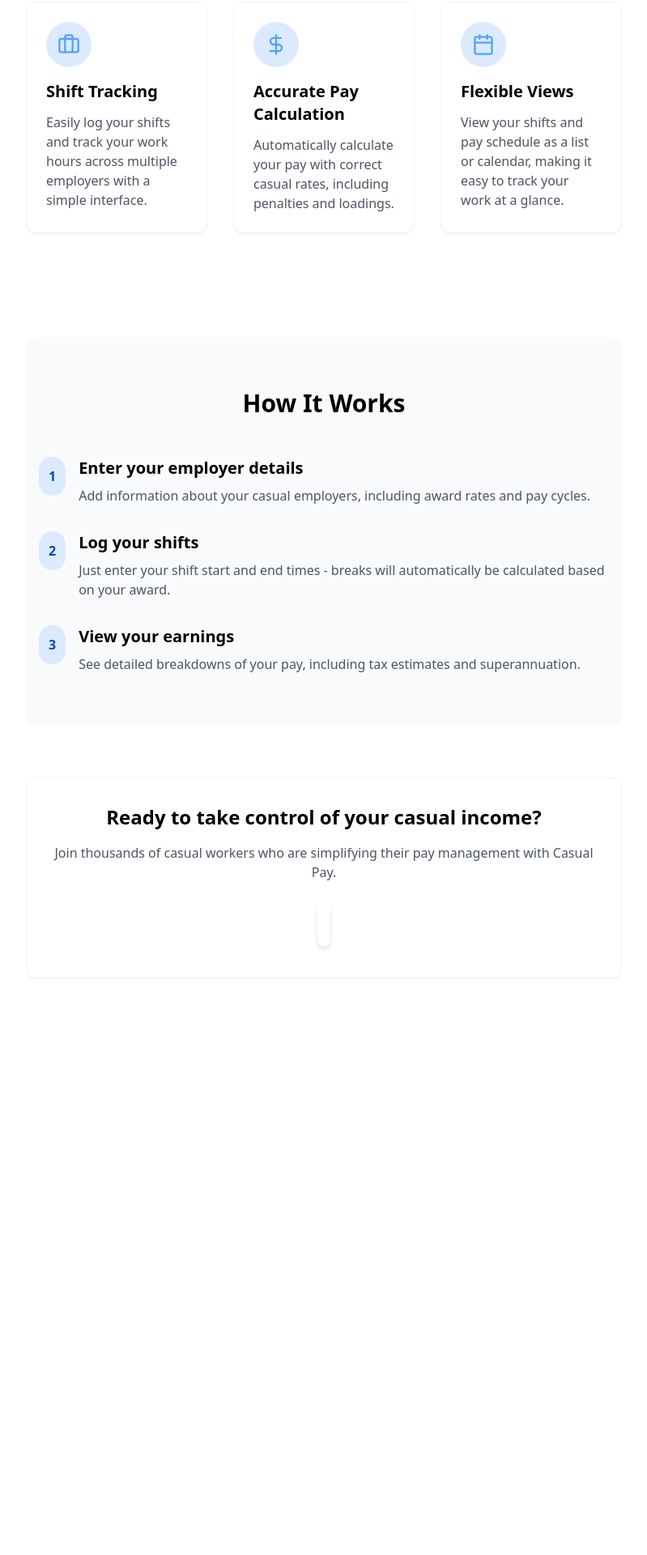
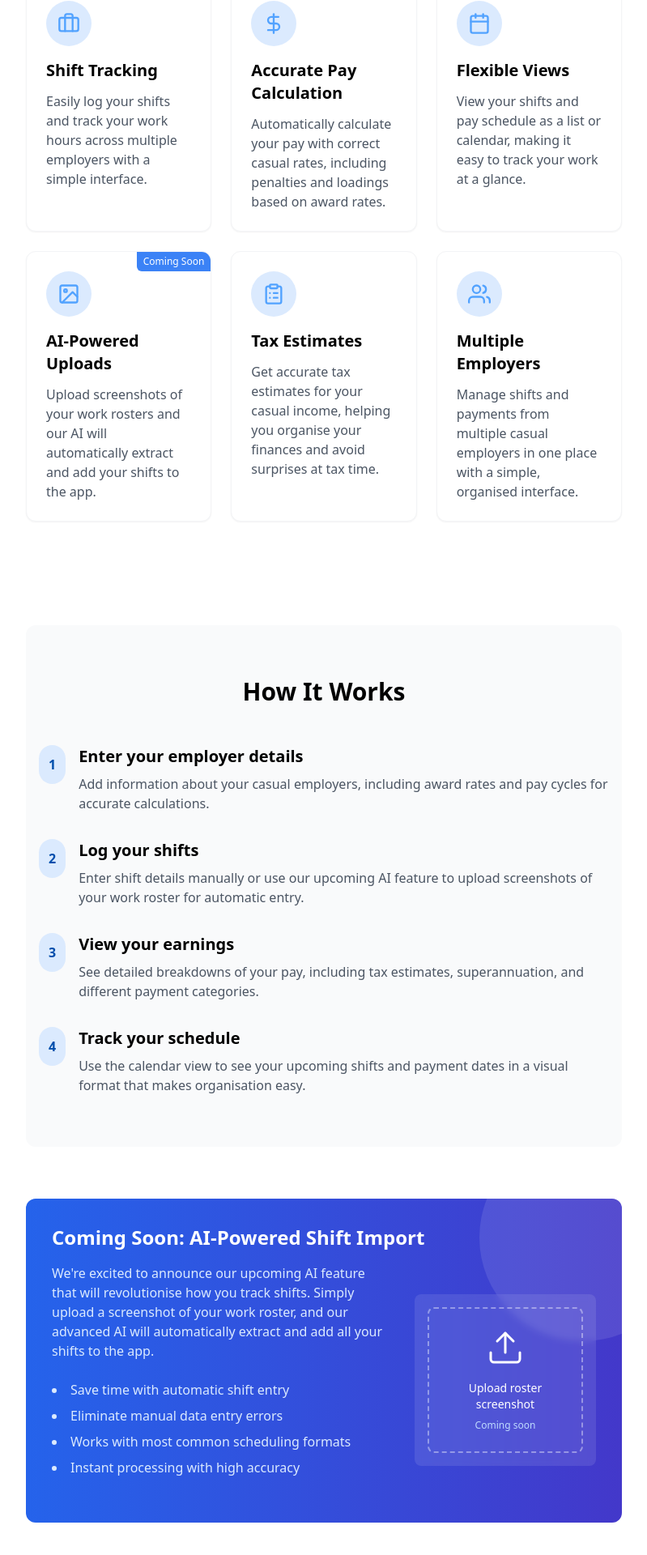
Before and after one commit to kurtheiz/cashflow, a React (Vite) app in the folder website/: page /#/ in a window 1280 px wide. Shown: the part 796-2716 px from the top of the page at 81% size, without its empty margins (240-1039 px from the left). Before the commit the page ends 2084 px from the top, so only its background shows below. Built offline with nearby package versions, Linux system fonts and the light colour scheme; no server answers.

Commit message:
Add initial website pages and components for schedule management

```diff
--- a/website/src/App.tsx
+++ b/website/src/App.tsx
@@ -6,7 +6,7 @@ import Schedule from './pages/Schedule';
 import Employers from './pages/Employers';
 import Me from './pages/Me';
 import { useEffect } from 'react';
-import CasualPayLogo from './components/CasualPayLogo';
+// Logo import removed
 import BottomToolbar from './components/BottomToolbar';
 import { AuthProvider, useAuth } from './context/AuthContext';
 import { GoogleOAuthProvider } from '@react-oauth/google';
@@ -33,8 +33,8 @@ function AppContent() {
       <header className="system-blue-bg shadow-sm">
         <div className="container mx-auto max-w-screen-md px-4 py-3 flex justify-between items-center system-blue-text">
           <div className="flex items-center">
-            <a href="#/" className="cursor-pointer hover:opacity-80 transition-opacity">
-              <CasualPayLogo size="medium" />
+            <a href="#/" className="cursor-pointer hover:opacity-80 transition-opacity text-white font-bold text-xl">
+              CasualPay
             </a>
           </div>
 
--- a/website/src/pages/Home.tsx
+++ b/website/src/pages/Home.tsx
@@ -1,5 +1,5 @@
 import { CalendarIcon, DollarSignIcon, BriefcaseIcon } from 'lucide-react';
-import CasualPayLogo from '../components/CasualPayLogo';
+// Logo import removed
 import GoogleLoginButton from '../components/GoogleLoginButton';
 import { useAuth } from '../context/AuthContext';
 import { useRef } from 'react';
@@ -15,11 +15,11 @@ const Home = () => {
         <div className="relative bg-gradient-to-r from-[var(--primary-blue)] to-[var(--system-blue)] text-white py-20 px-4 rounded-2xl overflow-hidden mb-16">
           <div className="max-w-4xl mx-auto relative z-10">
             <div className="flex justify-center mb-6">
-              <CasualPayLogo size="large" />
+              <h2 className="text-3xl font-bold">CasualPay</h2>
             </div>
             <h1 className="text-4xl md:text-5xl font-bold mb-6 text-center">Simplify Your Casual Work Payments</h1>
             <p className="text-xl md:text-2xl text-indigo-100 max-w-3xl mx-auto text-center mb-8">
-              Track shifts, calculate pay rates, and manage your casual income with ease
+              Track shifts, calculate pay rates, and organise your casual income with ease
             </p>
             <div className="flex flex-col sm:flex-row justify-center gap-4">
               {!isLoggedIn ? (
@@ -47,7 +47,7 @@ const Home = () => {
         {/* Features section */}
         <div ref={featuresRef} className="py-16">
           <h2 className="text-3xl font-bold text-center mb-12">Why Choose Casual Pay?</h2>
-          <div className="grid grid-cols-1 md:grid-cols-3 gap-8 mb-16">
+          <div className="grid grid-cols-1 md:grid-cols-3 gap-6 mb-16">
             {/* Feature 1 */}
             <div className="bg-white rounded-xl p-6 shadow-sm border border-gray-100">
               <div className="bg-blue-100 p-3 rounded-full w-14 h-14 flex items-center justify-center mb-4">
@@ -66,7 +66,7 @@ const Home = () => {
               </div>
               <h3 className="text-xl font-semibold mb-3">Accurate Pay Calculation</h3>
               <p className="text-gray-600">
-                Automatically calculate your pay with correct casual rates, including penalties and loadings.
+                Automatically calculate your pay with correct casual rates, including penalties and loadings based on award rates.
               </p>
             </div>
 
@@ -78,6 +78,56 @@ const Home = () => {
               <h3 className="text-xl font-semibold mb-3">Flexible Views</h3>
               <p className="text-gray-600">
                 View your shifts and pay schedule as a list or calendar, making it easy to track your work at a glance.
+              </p>
+            </div>
+
+            {/* Feature 4 - AI Screenshot Upload */}
+            <div className="bg-white rounded-xl p-6 shadow-sm border border-gray-100 relative overflow-hidden">
+              <div className="absolute top-0 right-0 bg-blue-500 text-white text-xs px-2 py-1 rounded-bl-md">Coming Soon</div>
+              <div className="bg-blue-100 p-3 rounded-full w-14 h-14 flex items-center justify-center mb-4">
+                <svg xmlns="http://www.w3.org/2000/svg" className="h-7 w-7 text-[var(--primary-blue)]" viewBox="0 0 24 24" fill="none" stroke="currentColor" strokeWidth="2" strokeLinecap="round" strokeLinejoin="round">
+                  <rect x="3" y="3" width="18" height="18" rx="2" ry="2"/>
+                  <circle cx="8.5" cy="8.5" r="1.5"/>
+                  <polyline points="21 15 16 10 5 21"/>
+                </svg>
+              </div>
+              <h3 className="text-xl font-semibold mb-3">AI-Powered Uploads</h3>
+              <p className="text-gray-600">
+                Upload screenshots of your work rosters and our AI will automatically extract and add your shifts to the app.
+              </p>
+            </div>
+
+            {/* Feature 5 - Tax Estimates */}
+            <div className="bg-white rounded-xl p-6 shadow-sm border border-gray-100">
+              <div className="bg-blue-100 p-3 rounded-full w-14 h-14 flex items-center justify-center mb-4">
+                <svg xmlns="http://www.w3.org/2000/svg" className="h-7 w-7 text-[var(--primary-blue)]" viewBox="0 0 24 24" fill="none" stroke="currentColor" strokeWidth="2" strokeLinecap="round" strokeLinejoin="round">
+                  <path d="M16 4h2a2 2 0 0 1 2 2v14a2 2 0 0 1-2 2H6a2 2 0 0 1-2-2V6a2 2 0 0 1 2-2h2"/>
+                  <rect x="8" y="2" width="8" height="4" rx="1" ry="1"/>
+                  <path d="M12 11h4"/>
+                  <path d="M12 16h4"/>
+                  <path d="M8 11h.01"/>
+                  <path d="M8 16h.01"/>
+                </svg>
+              </div>
+              <h3 className="text-xl font-semibold mb-3">Tax Estimates</h3>
+              <p className="text-gray-600">
+                Get accurate tax estimates for your casual income, helping you organise your finances and avoid surprises at tax time.
+              </p>
+            </div>
+
+            {/* Feature 6 - Multiple Employers */}
+            <div className="bg-white rounded-xl p-6 shadow-sm border border-gray-100">
+              <div className="bg-blue-100 p-3 rounded-full w-14 h-14 flex items-center justify-center mb-4">
+                <svg xmlns="http://www.w3.org/2000/svg" className="h-7 w-7 text-[var(--primary-blue)]" viewBox="0 0 24 24" fill="none" stroke="currentColor" strokeWidth="2" strokeLinecap="round" strokeLinejoin="round">
+                  <path d="M17 21v-2a4 4 0 0 0-4-4H5a4 4 0 0 0-4 4v2"/>
+                  <circle cx="9" cy="7" r="4"/>
+                  <path d="M23 21v-2a4 4 0 0 0-3-3.87"/>
+                  <path d="M16 3.13a4 4 0 0 1 0 7.75"/>
+                </svg>
+              </div>
+              <h3 className="text-xl font-semibold mb-3">Multiple Employers</h3>
+              <p className="text-gray-600">
+                Manage shifts and payments from multiple casual employers in one place with a simple, organised interface.
               </p>
             </div>
           </div>
@@ -95,7 +145,7 @@ const Home = () => {
                 </div>
                 <div>
                   <h3 className="text-xl font-semibold mb-2">Enter your employer details</h3>
-                  <p className="text-gray-600">Add information about your casual employers, including award rates and pay cycles.</p>
+                  <p className="text-gray-600">Add information about your casual employers, including award rates and pay cycles for accurate calculations.</p>
                 </div>
               </div>
 
@@ -106,7 +156,7 @@ const Home = () => {
                 </div>
                 <div>
                   <h3 className="text-xl font-semibold mb-2">Log your shifts</h3>
-                  <p className="text-gray-600">Just enter your shift start and end times - breaks will automatically be calculated based on your award.</p>
+                  <p className="text-gray-600">Enter shift details manually or use our upcoming AI feature to upload screenshots of your work roster for automatic entry.</p>
                 </div>
               </div>
 
@@ -117,7 +167,50 @@ const Home = () => {
                 </div>
                 <div>
                   <h3 className="text-xl font-semibold mb-2">View your earnings</h3>
-                  <p className="text-gray-600">See detailed breakdowns of your pay, including tax estimates and superannuation.</p>
+                  <p className="text-gray-600">See detailed breakdowns of your pay, including tax estimates, superannuation, and different payment categories.</p>
+                </div>
+              </div>
+
+              {/* Step 4 */}
+              <div className="flex items-start gap-4">
+                <div className="bg-blue-100 rounded-full p-3 text-[var(--system-blue)] font-bold">
+                  4
+                </div>
+                <div>
+                  <h3 className="text-xl font-semibold mb-2">Track your schedule</h3>
+                  <p className="text-gray-600">Use the calendar view to see your upcoming shifts and payment dates in a visual format that makes organisation easy.</p>
+                </div>
+              </div>
+            </div>
+          </div>
+        </div>
+
+        {/* AI Feature Highlight */}
+        <div className="bg-gradient-to-r from-blue-600 to-indigo-700 rounded-xl p-8 text-white mb-16 relative overflow-hidden">
+          <div className="absolute top-0 right-0 w-64 h-64 bg-white rounded-full opacity-10 transform translate-x-20 -translate-y-20"></div>
+          <div className="relative z-10">
+            <h2 className="text-2xl font-bold mb-4">Coming Soon: AI-Powered Shift Import</h2>
+            <div className="flex flex-col md:flex-row items-center gap-8">
+              <div className="flex-1">
+                <p className="text-blue-100 mb-6">
+                  We're excited to announce our upcoming AI feature that will revolutionise how you track shifts. Simply upload a screenshot of your work roster, and our advanced AI will automatically extract and add all your shifts to the app.
+                </p>
+                <ul className="list-disc list-inside space-y-2 text-blue-100 mb-6">
+                  <li>Save time with automatic shift entry</li>
+                  <li>Eliminate manual data entry errors</li>
+                  <li>Works with most common scheduling formats</li>
+                  <li>Instant processing with high accuracy</li>
+                </ul>
+              </div>
+              <div className="w-full md:w-1/3 bg-white/10 p-4 rounded-lg backdrop-blur-sm">
+                <div className="border-2 border-dashed border-white/40 rounded-lg p-6 text-center">
+                  <svg xmlns="http://www.w3.org/2000/svg" className="h-12 w-12 mx-auto mb-4 text-white" viewBox="0 0 24 24" fill="none" stroke="currentColor" strokeWidth="1.5" strokeLinecap="round" strokeLinejoin="round">
+                    <path d="M21 15v4a2 2 0 0 1-2 2H5a2 2 0 0 1-2-2v-4"/>
+                    <polyline points="17 8 12 3 7 8"/>
+                    <line x1="12" y1="3" x2="12" y2="15"/>
+                  </svg>
+                  <p className="text-sm font-medium">Upload roster screenshot</p>
+                  <p className="text-xs mt-2 text-blue-200">Coming soon</p>
                 </div>
               </div>
             </div>
@@ -128,7 +221,7 @@ const Home = () => {
         <div className="bg-white rounded-xl p-8 shadow-sm border border-gray-100 text-center mb-16">
           <h2 className="text-2xl font-bold mb-4">Ready to take control of your casual income?</h2>
           <p className="text-gray-600 mb-6 max-w-2xl mx-auto">
-            Join thousands of casual workers who are simplifying their pay management with Casual Pay.
+            Join thousands of casual workers who are simplifying their pay management with CasualPay.
           </p>
           {!isLoggedIn ? (
             <div className="bg-white inline-block rounded-lg shadow-md p-2">
--- a/website/src/pages/Schedule.tsx
+++ b/website/src/pages/Schedule.tsx
@@ -2,7 +2,7 @@ import React, { useMemo } from 'react';
 import { useAuth } from '../context/AuthContext';
 import UpcomingSchedule from '../components/UpcomingSchedule';
 import { ShiftsCalendar } from '../components/ShiftsCalendar';
-import { Calendar as CalendarIcon, X as CloseIcon, Plus as PlusIcon } from 'lucide-react';
+import { Calendar as CalendarIcon, X as CloseIcon, Plus as PlusIcon, Upload as UploadIcon } from 'lucide-react';
 import { format, startOfMonth, endOfMonth, addMonths } from 'date-fns';
 import { useShifts, usePayPeriods, useEmployers, usePublicHolidays } from '../hooks/useApiData';
 
@@ -16,6 +16,13 @@ const Schedule: React.FC = () => {
     console.log('Add new shift');
     // Future implementation will open a modal to add a new shift
     setScrollToTodayTrigger(prev => prev + 1); // Refresh the list after adding
+  };
+
+  // Function to handle uploading a screenshot (placeholder for now)
+  const handleUploadScreenshot = () => {
+    console.log('Upload screenshot');
+    // Future implementation will open a modal to upload a screenshot
+    alert('AI-powered roster upload coming soon!');
   };
 
   // Suppress TypeScript unused variable warning
@@ -64,8 +71,9 @@ const Schedule: React.FC = () => {
     <div className="w-full px-0 sm:px-4" style={{ backgroundColor: '#fff', minHeight: '100vh' }}>
       <div className="w-full lg:max-w-4xl mx-auto">
         {/* Toolbar strip */}
-        <div className="sticky top-0 z-10 bg-white border-b border-gray-200 py-3 px-4 -mt-4">
-          <div className="flex items-center justify-between">
+        <div className="sticky top-0 z-10 bg-white border-b border-gray-200 py-3 px-4 -mt-4 pb-5">
+          <div className="flex items-start justify-between">
+            <div className="flex flex-col items-center">
               <button
                 className="w-10 h-10 flex items-center justify-center rounded-full border border-gray-300 text-gray-700 bg-white hover:bg-gray-100 transition-colors focus:outline-none focus:ring-2 focus:ring-offset-2 focus:ring-gray-500"
                 onClick={() => setCalendarOpen(true)}
@@ -74,19 +82,36 @@ const Schedule: React.FC = () => {
               >
                 <CalendarIcon className="w-5 h-5" />
               </button>
+              <span className="text-[10px] mt-1 text-gray-600 text-center">View Calendar</span>
+            </div>
 
             {/* Legend */}
-            <div className="flex gap-3 text-xs justify-center">
+            <div className="mt-1.5">
+              <div className="flex gap-3 text-[10px] justify-center">
                 <div className="flex items-center gap-1">
-                <span className="w-2 h-5 bg-red-500 inline-block"></span>
-                <span>Public Holiday</span>
+                  <span className="w-2 h-4 bg-red-500 inline-block"></span>
+                  <span>Holiday</span>
                 </div>
                 <div className="flex items-center gap-1">
-                <span className="w-2 h-5 bg-green-500 inline-block"></span>
-                <span>Pay Day</span>
+                  <span className="w-2 h-4 bg-green-500 inline-block"></span>
+                  <span>Pay</span>
+                </div>
               </div>
             </div>
 
+            <div className="flex gap-4">
+              <div className="flex flex-col items-center">
+                <button
+                  className="w-10 h-10 flex items-center justify-center rounded-full bg-blue-500 text-white hover:bg-blue-600 transition-colors focus:outline-none focus:ring-2 focus:ring-offset-2 focus:ring-blue-500"
+                  onClick={handleUploadScreenshot}
+                  type="button"
+                  aria-label="Upload roster screenshot"
+                >
+                  <UploadIcon className="w-5 h-5" />
+                </button>
+                <span className="text-[10px] mt-1 text-gray-600 text-center">Upload Screenshot</span>
+              </div>
+              <div className="flex flex-col items-center">
                 <button
                   className="w-10 h-10 flex items-center justify-center rounded-full bg-blue-500 text-white hover:bg-blue-600 transition-colors focus:outline-none focus:ring-2 focus:ring-offset-2 focus:ring-blue-500"
                   onClick={handleAddShift}
@@ -95,6 +120,9 @@ const Schedule: React.FC = () => {
                 >
                   <PlusIcon className="w-5 h-5" />
                 </button>
+                <span className="text-[10px] mt-1 text-gray-600 text-center">Add Shift</span>
+              </div>
+            </div>
           </div>
         </div>
 
```
Also changed, not shown: website/src/components/UpcomingSchedule.tsx (+5 -3 lines). Lines whose indentation alone changed are shown as unchanged.
